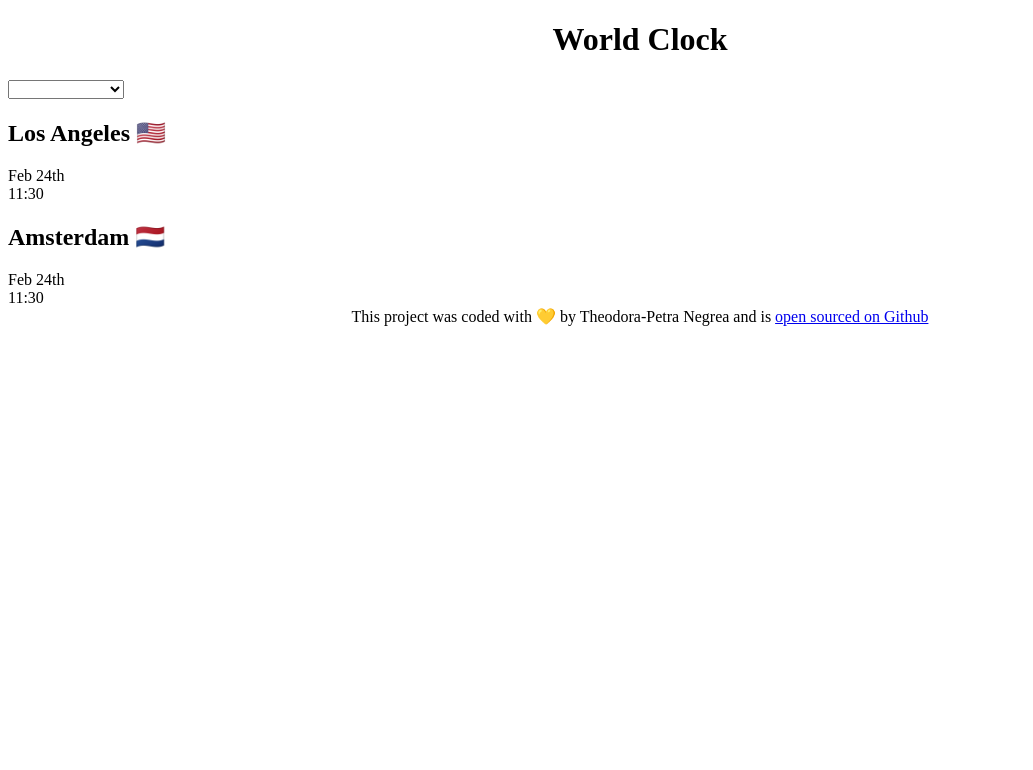
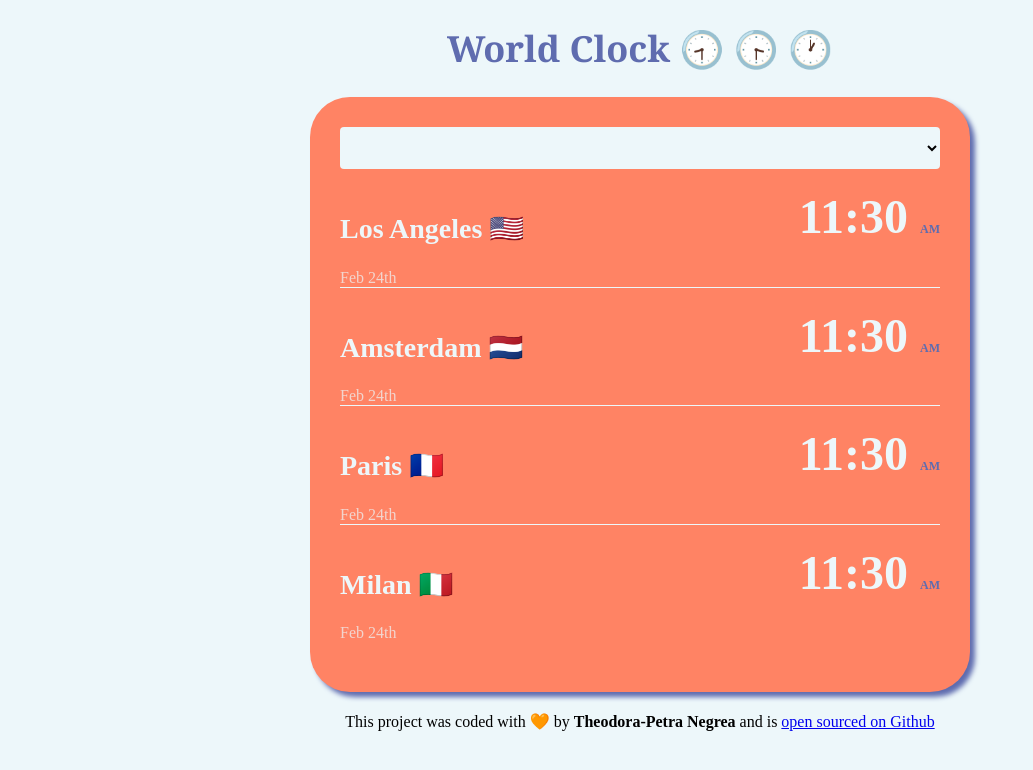
Before and after one commit to TheodoraPetra/shecodes-wordclock-app, a plain HTML site: page index.html in a window 1280 px wide. Shown: the whole page, without its empty margins (0-1033 px from the left). Drawn offline with Linux system fonts and the light colour scheme.

Commit message:
additional CSS tweaks

```diff
--- a/css/style.css
+++ b/css/style.css
@@ -1,11 +1,66 @@
+body {
+  background: #edf7fa;
+}
+
 h1 {
   text-align: center;
+  color: #5f6caf;
+  font-family: Cambria, Cochin, Georgia, Times, "Times New Roman", serif;
+  font-size: 36px;
 }
+
+h2 {
+  font-size: 28px;
+}
+
 footer {
   text-align: center;
+  margin-top: 20px;
 }
 
-container {
+.container {
   max-width: 600px;
   margin: 0 auto;
+  padding: 30px;
+  box-shadow: 5px 5px 5px #5f6caf;
+  background: #ff8364;
+  border-radius: 40px;
 }
+
+.city {
+  display: flex;
+  color: #edf7fa;
+  margin: 20px 0;
+  justify-content: space-between;
+  border-bottom: 1px solid #edf7fa;
+}
+
+.city:last-child {
+  border: none;
+}
+
+.time {
+  font-size: 48px;
+  color: #edf7fa;
+  font-weight: bold;
+}
+
+.time small {
+  font-size: 12px;
+  color: #5f6caf;
+  font-weight: bolder;
+}
+
+.date {
+  opacity: 0.7;
+}
+
+select {
+  display: block;
+  width: 100%;
+  font-size: 18px;
+  padding: 10px;
+  background-color: #edf7fa;
+  border: transparent;
+  border-radius: 4px;
+}
--- a/index.html
+++ b/index.html
@@ -7,7 +7,7 @@
     <title>World Clock</title>
   </head>
   <body>
-    <h1>World Clock</h1>
+    <h1>World Clock 🕣 🕞 🕐</h1>
     <div class="container">
       <select name="" id="">
         <option value="Select a city"></option>
@@ -15,19 +15,41 @@
         <option value="">Amsterdam 🇳🇱</option>
       </select>
       <div class="city">
-        <h2>Los Angeles 🇺🇸</h2>
-        <div class="date">Feb 24th</div>
-        <div class="time">11:30</div>
+        <div>
+          <h2>Los Angeles 🇺🇸</h2>
+          <div class="date">Feb 24th</div>
+        </div>
+
+        <div class="time">11:30 <small>AM</small></div>
       </div>
       <div class="city">
-        <h2>Amsterdam 🇳🇱</h2>
-        <div class="date">Feb 24th</div>
-        <div class="time">11:30</div>
+        <div>
+          <h2>Amsterdam 🇳🇱</h2>
+          <div class="date">Feb 24th</div>
+        </div>
+        <div class="time">11:30 <small>AM</small></div>
+      </div>
+      <div class="city">
+        <div>
+          <h2>Paris 🇫🇷</h2>
+          <div class="date">Feb 24th</div>
+        </div>
+
+        <div class="time">11:30 <small>AM</small></div>
+      </div>
+      <div class="city">
+        <div>
+          <h2>Milan 🇮🇹</h2>
+          <div class="date">Feb 24th</div>
+        </div>
+
+        <div class="time">11:30 <small>AM</small></div>
       </div>
     </div>
 
     <footer>
-      This project was coded with 💛 by Theodora-Petra Negrea and is
+      This project was coded with 🧡 by
+      <strong>Theodora-Petra Negrea</strong> and is
       <a
         href="https://github.com/TheodoraPetra/shecodes-wordclock-app"
         target="_blank"
```
